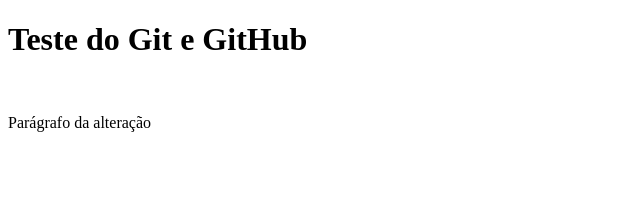
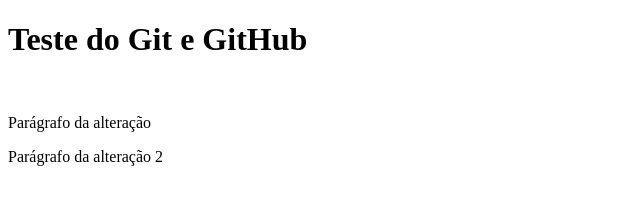
Before and after one commit to silvamjm/teste-do-git-hub, a plain HTML site: page index.html in a window 1280 px wide. Shown: the whole page, without its empty margins (0-640 px from the left). Drawn offline with Linux system fonts and the light colour scheme.

Commit message:
alterado o index

```diff
--- a/index.html
+++ b/index.html
@@ -9,5 +9,7 @@
     <br>
         <p> Parágrafo da alteração</p>
 
+        <p> Parágrafo da alteração 2</p>
+
 </body>
 </html>
```
